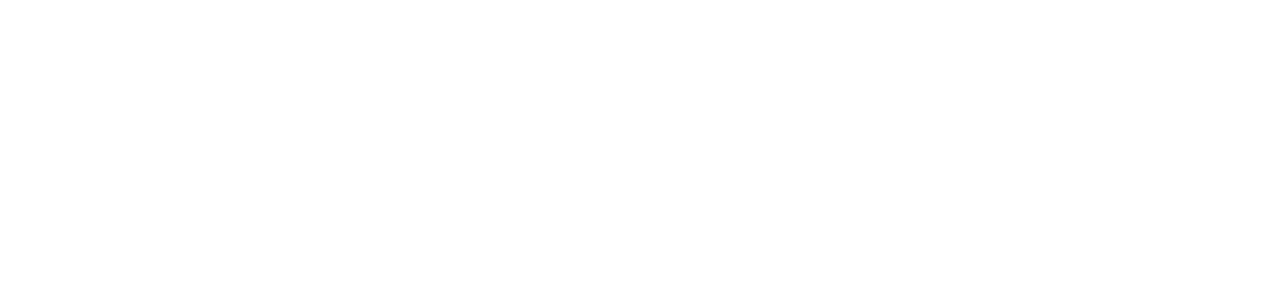
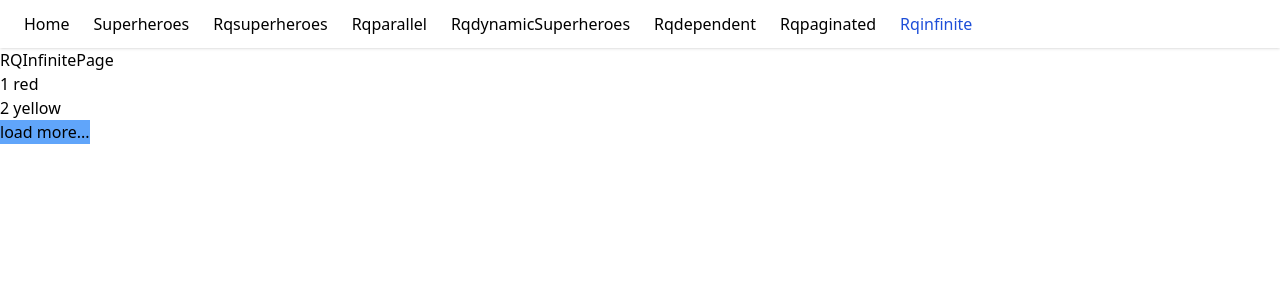
Before and after one commit to armin-bkh/react-query-practice, a React (Create React App) app: page /rqinfinite in a window 1280 px wide. Before the commit this address had no page. Shown: the top 300 px of the page. Built offline with nearby package versions, Linux system fonts and the light colour scheme; data requests are answered from the project's data file.

Commit message:
infinite query

```diff
--- a/package.json
+++ b/package.json
@@ -8,6 +8,7 @@
     "@testing-library/user-event": "^13.5.0",
     "axios": "^0.26.1",
     "json-server": "^0.17.0",
+    "query-string": "^7.1.1",
     "react": "^17.0.2",
     "react-dom": "^17.0.2",
     "react-query": "^3.34.16",
--- a/src/Components/Navbar/Navbar.jsx
+++ b/src/Components/Navbar/Navbar.jsx
@@ -32,6 +32,11 @@ const links = [
     to: "/rqpaginated",
     title: "rqpaginated",
   },
+  {
+    id: 8,
+    to: "/rqinfinite",
+    title: "rqinfinite",
+  },
 ];
 
 const Navbar = () => {
--- /dev/null
+++ b/src/Pages/RQInfinitePage.jsx
@@ -0,0 +1,56 @@
+import React from "react";
+import { useInfiniteQuery } from "react-query";
+import Layout from "../Layout/Layout";
+import http from "../Services/httpServices";
+
+const fetchColors = ({ pageParam = 1 }) => {
+  return http.get(`/colors?_limit=2&_page=${pageParam}`);
+};
+
+function RQInfinitePage() {
+  const {
+    isLoading,
+    isFetchingNextPage,
+    isError,
+    error,
+    data,
+    fetchNextPage,
+    hasNextPage,
+  } = useInfiniteQuery("colors", fetchColors, {
+    getNextPageParam: (_lastPage, pages) => {
+      if (pages.length < 4) {
+        return pages.length + 1;
+      } else return undefined;
+    },
+  });
+  return (
+    <Layout>
+      <div>RQInfinitePage</div>
+      {isLoading ? (
+        <h1>loading...</h1>
+      ) : !isError && data ? (
+        data.pages.map((group, index) => (
+          <React.Fragment key={index}>
+            {group.data.map((color) => (
+              <h1 key={color.id}>
+                {color.id} {color.color}
+              </h1>
+            ))}
+          </React.Fragment>
+        ))
+      ) : (
+        error && <h1>{error}</h1>
+      )}
+      {isFetchingNextPage && <h1>loading...</h1>}
+      <button
+        className="bg-blue-400 disabled:bg-slate-400"
+        disabled={!hasNextPage}
+        onClick={fetchNextPage}
+      >
+        load more...
+      </button>
+    </Layout>
+  );
+}
+
+export default RQInfinitePage;
--- a/src/Pages/RQPaginatedPage.jsx
+++ b/src/Pages/RQPaginatedPage.jsx
@@ -1,7 +1,9 @@
-import React, { useState } from "react";
+import { useState } from "react";
 import { useQuery } from "react-query";
 import Layout from "../Layout/Layout";
 import http from "../Services/httpServices";
+import queryString from "query-string";
+
 const fetchColors = (page) => {
   return http.get(`/colors?_limit=2&_page=${page}`);
 };
@@ -14,6 +16,7 @@ function RQPaginatedPage() {
       keepPreviousData: true,
     }
   );
+
   return (
     <Layout>
       <div>RQPaginatedPage</div>
--- a/src/Routes/Routes.js
+++ b/src/Routes/Routes.js
@@ -1,6 +1,7 @@
 import HomePage from "../Pages/HomePage";
 import RQDependentPage from "../Pages/RQDependentPage";
 import RQDynamicSuperheroesPage from "../Pages/RQDynamicSuperheroesPage";
+import RQInfinitePage from "../Pages/RQInfinitePage";
 import RQPaginatedPage from "../Pages/RQPaginatedPage";
 import RQParallelPage from "../Pages/RQParallelPage";
 import RQSuperheroDetailPage from "../Pages/RQSuperheroDetailPage";
@@ -25,6 +26,10 @@ const routes = [
     path: "/rqpaginated",
     element: <RQPaginatedPage />,
   },
+  {
+    path: "/rqinfinite",
+    element: <RQInfinitePage />,
+  },
 ];
 
 export default routes;
```
Also changed, not shown: 1 other file (tests, documents, lock files or other folders).
